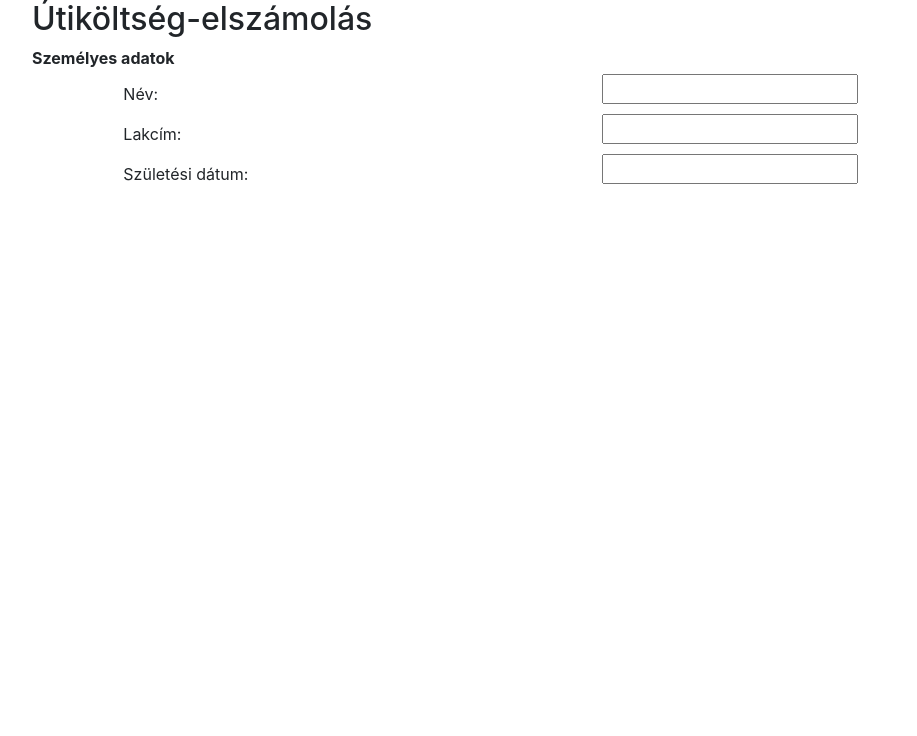
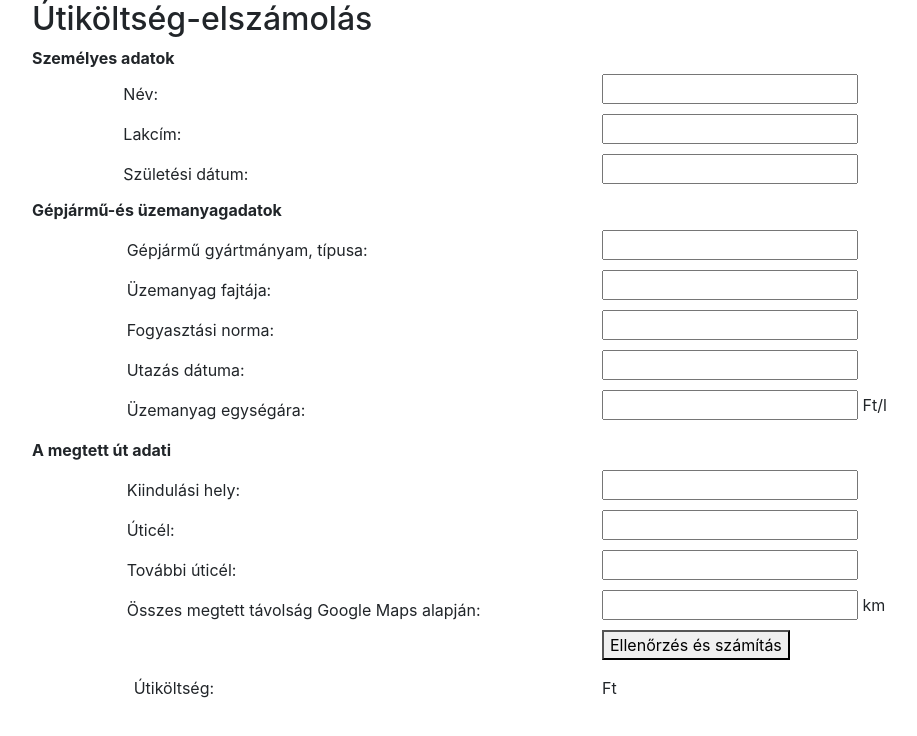
Before and after one commit to r3m0d/utikoltseg, a plain HTML site: page index.html in a window 1280 px wide. Shown: the whole page, without its empty margins (53-970 px from the left). Drawn offline with nearby package versions, Linux system fonts and the light colour scheme.

Commit message:
tobbi tablazat

```diff
--- a/index.html
+++ b/index.html
@@ -24,7 +24,53 @@
                 <div class="col-5 p-2">Születési dátum:</div>
                 <div class="col-6"><input type="text" id="nevinput"></div>
             </div>
+            <strong>Gépjármű-és üzemanyagadatok</strong>
+
+        <div class="row p-2">
+            <div class="col-1"></div>
+            <div class="col-5 p-2">Gépjármű gyártmányam, típusa:</div>
+            <div class="col-6"><input type="text" id="nevinput"></div>
+            <div class="col-1"></div>
+            <div class="col-5 p-2">Üzemanyag fajtája:</div>
+            <div class="col-6"><input type="text" id="nevinput"></div>
+            <div class="col-1"></div>
+            <div class="col-5 p-2">Fogyasztási norma:</div>
+            <div class="col-6"><input type="text" id="nevinput"></div>
+            <div class="col-1"></div>
+            <div class="col-5 p-2">Utazás dátuma:</div>
+            <div class="col-6"><input type="text" id="nevinput"></div>
+            <div class="col-1"></div>
+            <div class="col-5 p-2">Üzemanyag egységára:</div>
+            <div class="col-6"><input type="text" id="nevinput"> Ft/l</div>
         </div>
+
+        <strong>A megtett út adati</strong>
+        <div class="row p-2">
+            <div class="col-1"></div>
+            <div class="col-5 p-2">Kiindulási hely:</div>
+            <div class="col-6"><input type="text" id="nevinput"></div>
+            <div class="col-1"></div>
+            <div class="col-5 p-2">Úticél:</div>
+            <div class="col-6"><input type="text" id="nevinput"></div>
+            <div class="col-1"></div>
+            <div class="col-5 p-2">További úticél:</div>
+            <div class="col-6"><input type="text" id="nevinput"></div>
+            <div class="col-1"></div>
+            <div class="col-5 p-2">Összes megtett távolság Google Maps alapján:</div>
+            <div class="col-6"><input type="text" id="nevinput"> km</div>
+            <div class="col-6"></div>
+            <div class="col-6"><Button>Ellenőrzés és számítás</Button></div>
+        </div>
+            <div class="row p-2">
+                <div class="col-1"></div>
+                <div class="col-5">Útiköltség:</div>
+                <div class="col-6""><span id="utikoltseg"></span> Ft</div>
+            </div>
+        </div>
+
+
+
+
 
 </body>
 </html>
```
